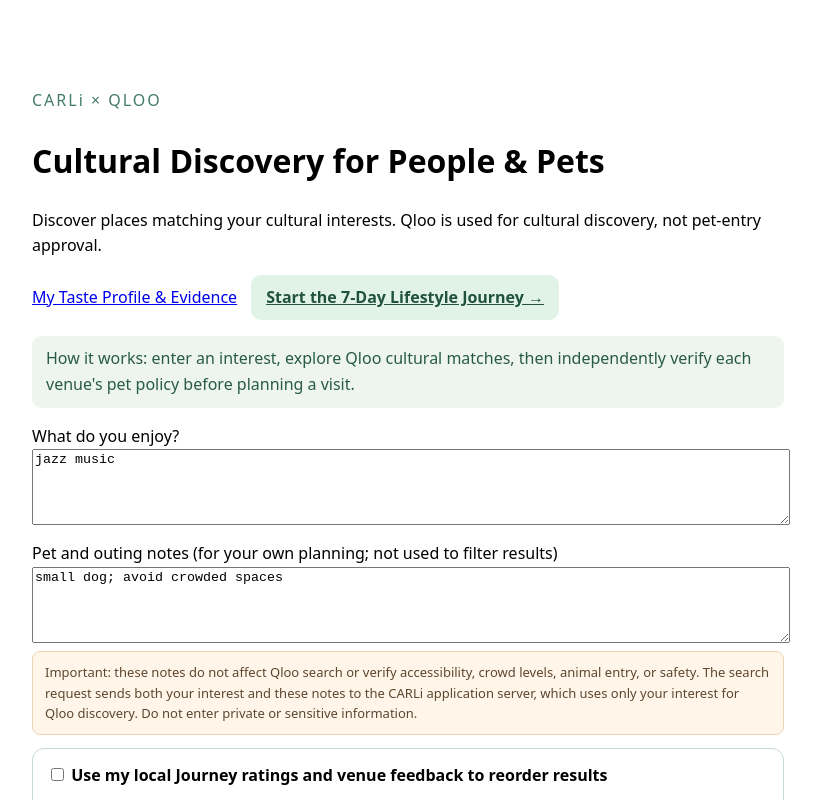
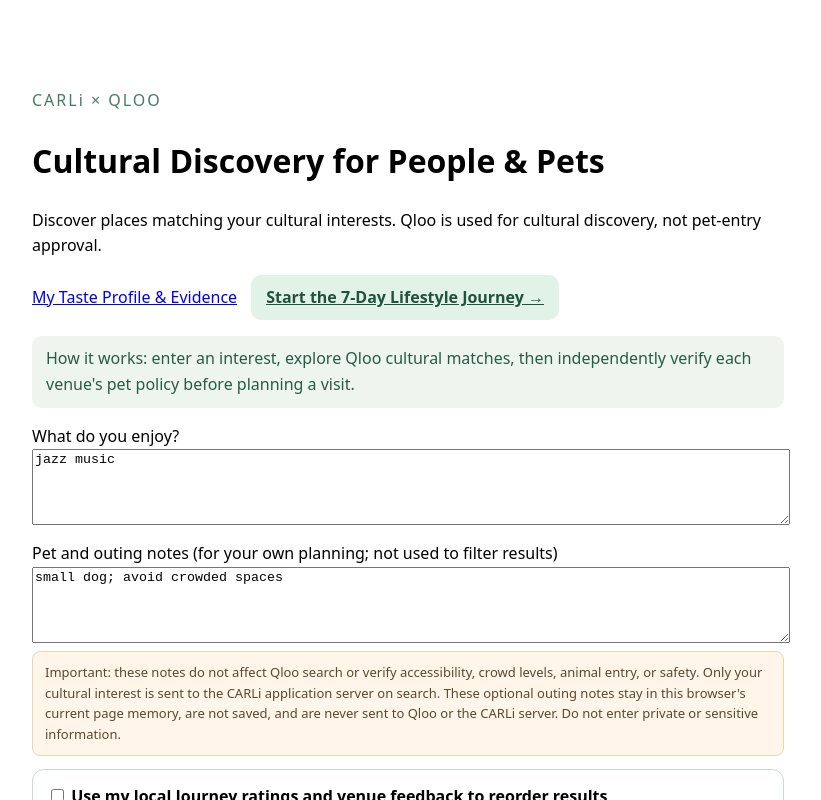
Before and after one commit to freshcanibowl/CARLi-Taste, a Next.js app in the folder app/: page / in a window 1280 px wide. Shown: the top 800 px of the page, without its empty margins (232-1053 px from the left). Built offline with nearby package versions, Linux system fonts and the light colour scheme.

Commit message:
build37: page.tsx privacy-first pilot

```diff
--- a/app/app/page.tsx
+++ b/app/app/page.tsx
@@ -42,7 +42,7 @@ export default function Home(){
    try{const j=localStorage.getItem(JOURNEY_KEY);if(j){const parsed:unknown=JSON.parse(j);if(Array.isArray(parsed))setJourney(parsed);}}catch{}
 
    try{
-     const response=await fetch('/api/recommend',{method:'POST',headers:{'Content-Type':'application/json'},body:JSON.stringify({taste,constraints}),cache:'no-store'});
+     const response=await fetch('/api/recommend',{method:'POST',headers:{'Content-Type':'application/json'},body:JSON.stringify({taste}),cache:'no-store'});
      const data:Result=await response.json();setResult(data);if(response.ok&&Array.isArray(data.candidates))record('discovery_completed');
    }catch{setResult({status:'NETWORK_ERROR',message:'Could not contact the application server.'})}
    finally{setBusy(false)}
@@ -55,7 +55,7 @@ export default function Home(){
   <p style={{background:'#eef5ef',padding:'10px 14px',borderRadius:9,color:'#285b45'}}>How it works: enter an interest, explore Qloo cultural matches, then independently verify each venue's pet policy before planning a visit.</p>
   <label>What do you enjoy?<textarea value={taste} onChange={e=>setTaste(e.target.value)} style={{display:'block',width:'100%',minHeight:70,marginBottom:16}}/></label>
   <label>Pet and outing notes (for your own planning; not used to filter results)<textarea maxLength={500} value={constraints} onChange={e=>setConstraints(e.target.value)} style={{display:'block',width:'100%',minHeight:70,marginBottom:8}}/></label>
-  <p role="note" style={{fontSize:13,color:'#5c4730',background:'#fff5e8',border:'1px solid #ead7b2',padding:'10px 12px',borderRadius:8,marginTop:0}}>Important: these notes do not affect Qloo search or verify accessibility, crowd levels, animal entry, or safety. The search request sends both your interest and these notes to the CARLi application server, which uses only your interest for Qloo discovery. Do not enter private or sensitive information.</p>
+  <p role="note" style={{fontSize:13,color:'#5c4730',background:'#fff5e8',border:'1px solid #ead7b2',padding:'10px 12px',borderRadius:8,marginTop:0}}>Important: these notes do not affect Qloo search or verify accessibility, crowd levels, animal entry, or safety. Only your cultural interest is sent to the CARLi application server on search. These optional outing notes stay in this browser's current page memory, are not saved, and are never sent to Qloo or the CARLi server. Do not enter private or sensitive information.</p>
   <section aria-label="Adaptive taste settings" style={{border:'1px solid #c8d9ce',padding:14,borderRadius:12,marginBottom:18}}>
    <label style={{display:'block',fontWeight:600}}><input type="checkbox" checked={adaptive} onChange={e=>setAdaptive(e.target.checked)}/> Use my local Journey ratings and venue feedback to reorder results</label>
    <p style={{fontSize:13,margin:'8px 0'}}>Optional and off by default. Qloo still returns the original cultural candidates. Only this browser reorders them using simple keyword matching and your explicit ratings. Personal notes and feedback are never sent to Qloo or the server. This is not an AI recommendation quality claim.</p>
```
